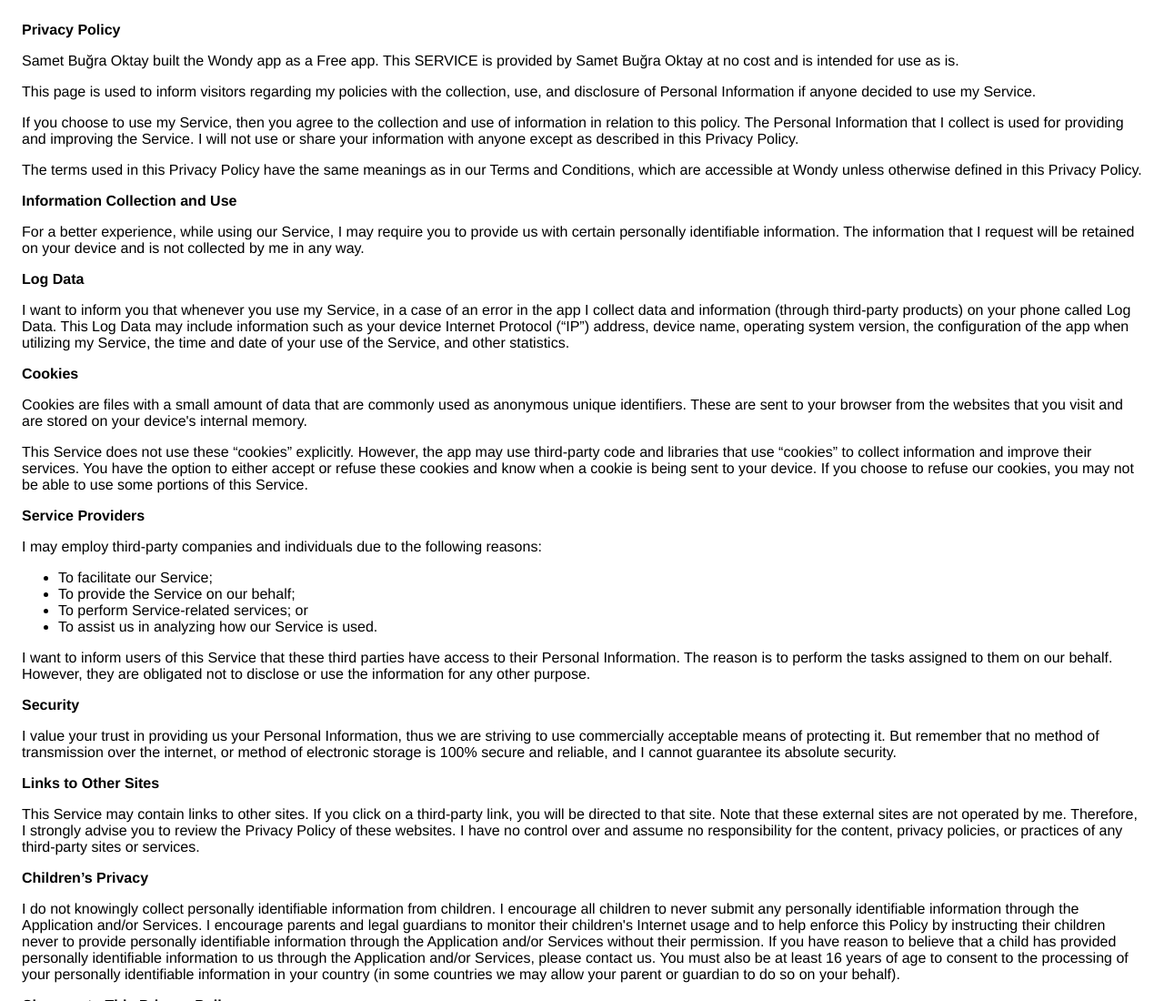
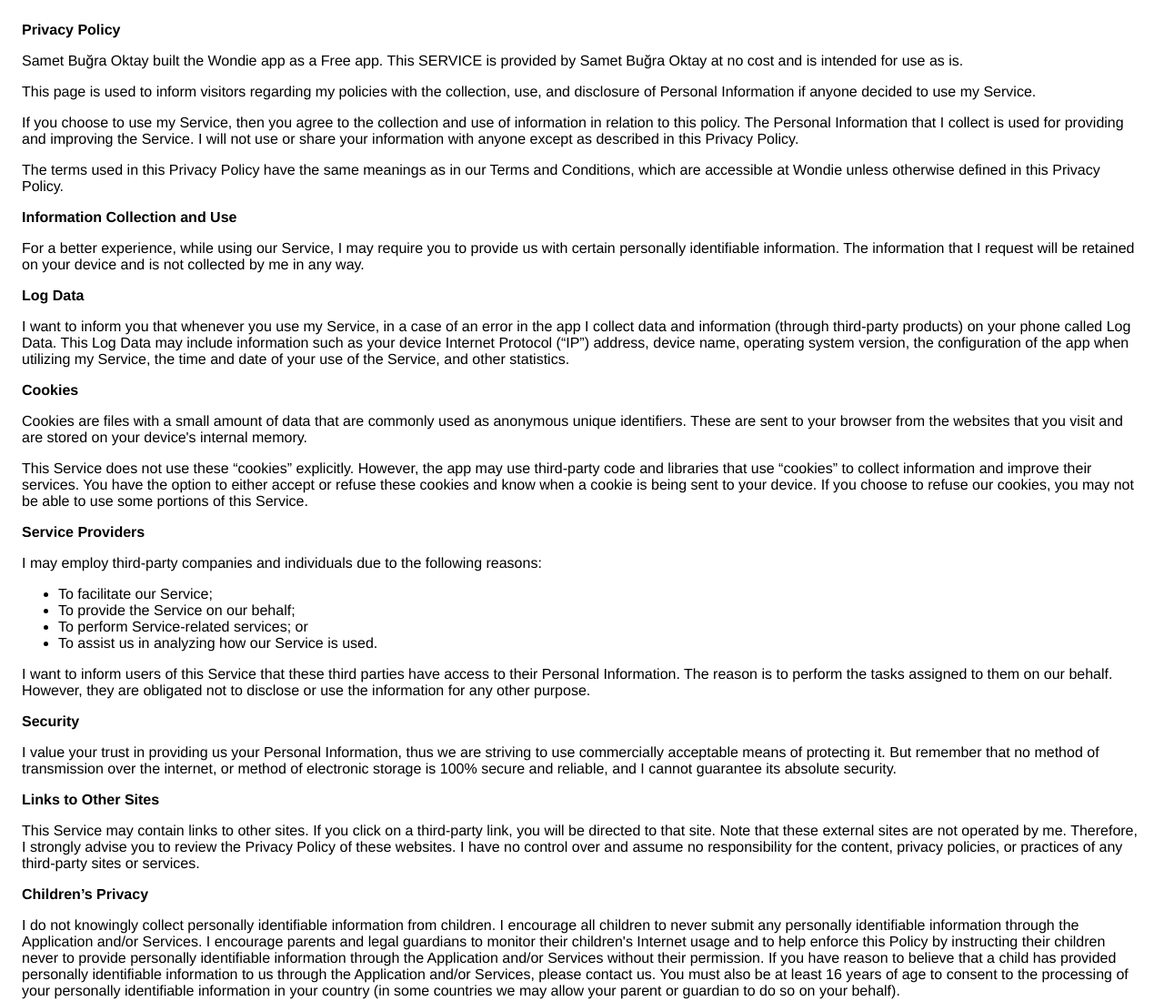
Before and after one commit to sametbugraoktay/wondy.github.io, a plain HTML site: page privacypolicy.html in a window 1280 px wide. Shown: the top 1100 px of the page at 91% size. Drawn offline with Linux system fonts and the light colour scheme.

Commit message:
Update privacypolicy.html

```diff
--- a/privacypolicy.html
+++ b/privacypolicy.html
@@ -8,7 +8,7 @@
     </head>
     <body>
     <strong>Privacy Policy</strong> <p>
-                  Samet Buğra Oktay built the Wondy app as
+                  Samet Buğra Oktay built the Wondie app as
                   a Free app. This SERVICE is provided by
                   Samet Buğra Oktay at no cost and is intended for use as
                   is.
@@ -25,7 +25,7 @@
                 </p> <p>
                   The terms used in this Privacy Policy have the same meanings
                   as in our Terms and Conditions, which are accessible at
-                  Wondy unless otherwise defined in this Privacy Policy.
+                  Wondie unless otherwise defined in this Privacy Policy.
                 </p> <p><strong>Information Collection and Use</strong></p> <p>
                   For a better experience, while using our Service, I
                   may require you to provide us with certain personally
```
